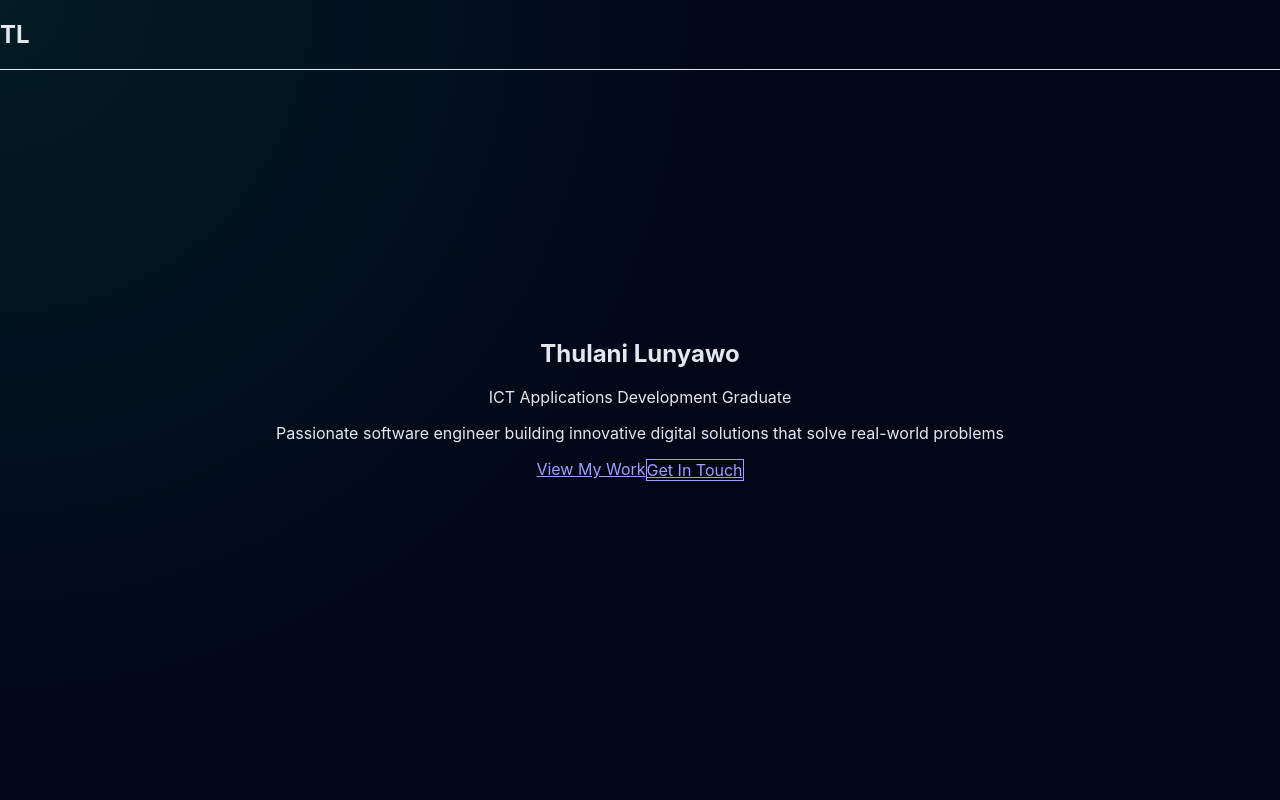
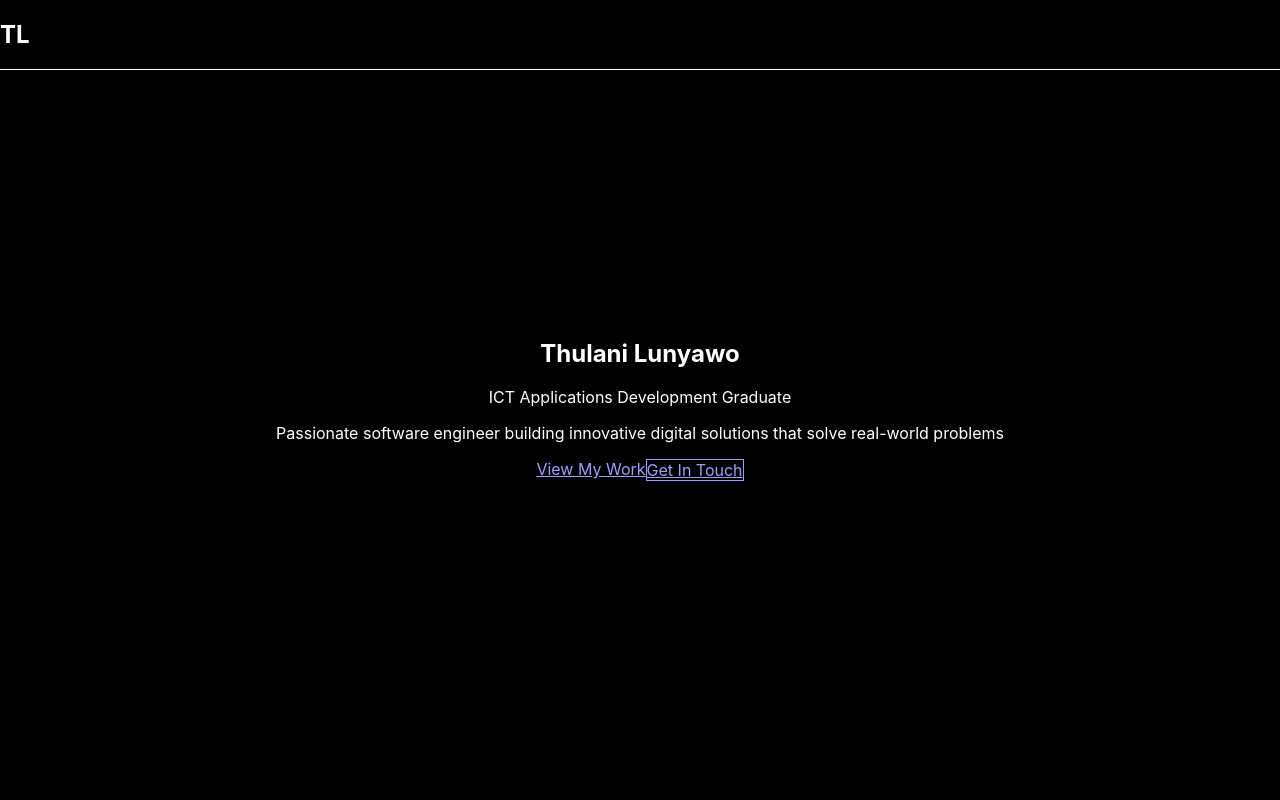
Before and after one commit to ThulaniLunyawo/portfolio, a React app: page / in a window 1280 px wide. Shown: the top 800 px of the page. Built offline with nearby package versions, Linux system fonts and the light colour scheme; the HTML template or start-up script is replaced by a standard one.

Commit message:
🔧 Fixed index.css: Removed complex gradients, simplified to pure black background with green selection

```diff
--- a/src/index.css
+++ b/src/index.css
@@ -9,9 +9,8 @@ html {
 body {
   margin: 0;
   min-height: 100vh;
-  background-color: #020617;
-  background-image: radial-gradient(circle at top left, rgba(16, 185, 129, 0.12), transparent 24%), radial-gradient(circle at bottom right, rgba(56, 189, 248, 0.1), transparent 26%), radial-gradient(circle at center, rgba(14, 165, 233, 0.05), transparent 28%);
-  color: #e2e8f0;
+  background-color: #000000;
+  color: #ffffff;
   font-family: Inter, ui-sans-serif, system-ui, -apple-system, BlinkMacSystemFont, "Segoe UI", sans-serif;
 }
 
@@ -20,8 +19,8 @@ body {
 }
 
 ::selection {
-  background: rgba(16, 185, 129, 0.8);
-  color: #020617;
+  background: rgba(34, 197, 94, 0.8);
+  color: #000000;
 }
 
 @tailwind base;
```
